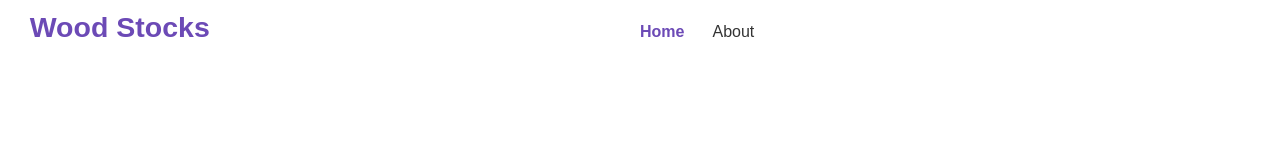
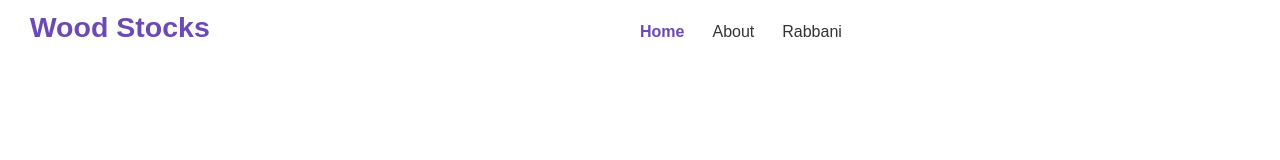
Before and after one commit to golamrabbani93/wood-stocks, a React (Create React App) app: page / in a window 1280 px wide. Shown: the top 160 px of the page. Built offline with nearby package versions, Linux system fonts and the light colour scheme; no server answers.

Commit message:
set up context

```diff
--- /dev/null
+++ b/src/Context/AuthProvider.js
@@ -0,0 +1,11 @@
+import React, {Children, createContext, useState} from 'react';
+
+export const AuthContext = createContext();
+const AuthProvider = ({children}) => {
+	const [user, setUser] = useState('Rabbani');
+
+	const info = {user};
+	return <AuthContext.Provider value={info}>{children}</AuthContext.Provider>;
+};
+
+export default AuthProvider;
--- a/src/index.js
+++ b/src/index.js
@@ -4,12 +4,15 @@ import './index.css';
 import App from './App';
 import reportWebVitals from './reportWebVitals';
 import {QueryClient, QueryClientProvider} from '@tanstack/react-query';
+import AuthProvider from './Context/AuthProvider';
 const queryClient = new QueryClient();
 const root = ReactDOM.createRoot(document.getElementById('root'));
 root.render(
 	<React.StrictMode>
 		<QueryClientProvider client={queryClient}>
-			<App />
+			<AuthProvider>
+				<App />
+			</AuthProvider>
 		</QueryClientProvider>
 	</React.StrictMode>,
 );
--- a/src/pages/Shared/Navbar/Navbar.js
+++ b/src/pages/Shared/Navbar/Navbar.js
@@ -1,8 +1,11 @@
-import React, {useState} from 'react';
+import React, {useContext, useState} from 'react';
 import {Link, NavLink} from 'react-router-dom';
+import {AuthContext} from '../../../Context/AuthProvider';
 import './Navbar.css';
 
 const Navbar = () => {
+	const {user} = useContext(AuthContext);
+	console.log('🚀🚀: Navbar -> user', user);
 	const [menu, sentMenu] = useState(false);
 	console.log('🚀🚀: Navbar -> menu', menu);
 	const navItems = (
@@ -12,6 +15,9 @@ const Navbar = () => {
 			</NavLink>
 			<NavLink className="mr-7" to={'/about'}>
 				About
+			</NavLink>
+			<NavLink className="mr-7" to={'/about'}>
+				{user}
 			</NavLink>
 		</>
 	);
```
